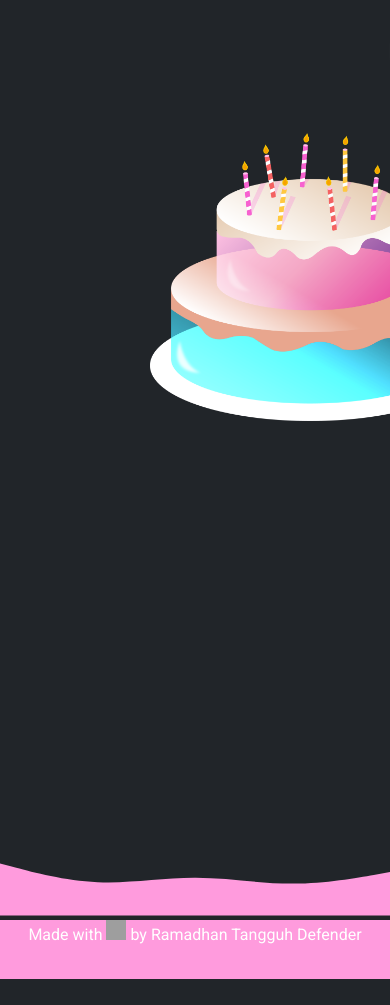
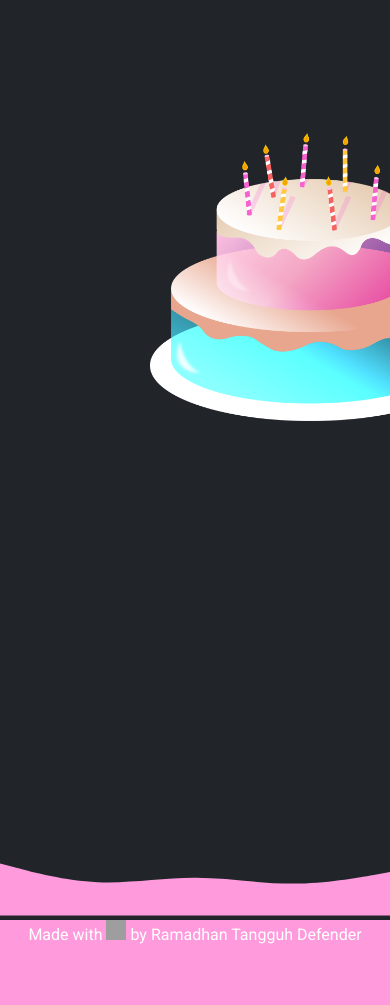
Before and after one commit to Defen21/Brth-landing, a plain HTML site: page index.html in a window 390 px wide. Shown: the part 913-1918 px from the top of the page. Before the commit the page ends 1892 px from the top, so only its background shows below. Drawn offline with nearby package versions, Linux system fonts and the light colour scheme; grey boxes are pictures that could not be loaded; a script that the page names is missing.

Commit message:
change10

```diff
--- a/style.css
+++ b/style.css
@@ -530,7 +530,7 @@ section {
     color: #fff;
     height: 7vh;
     background-color: #ff9bdd;
-    background-size: 100%;
+    height: 10vh;
     text-align: center;
   }
 
```
